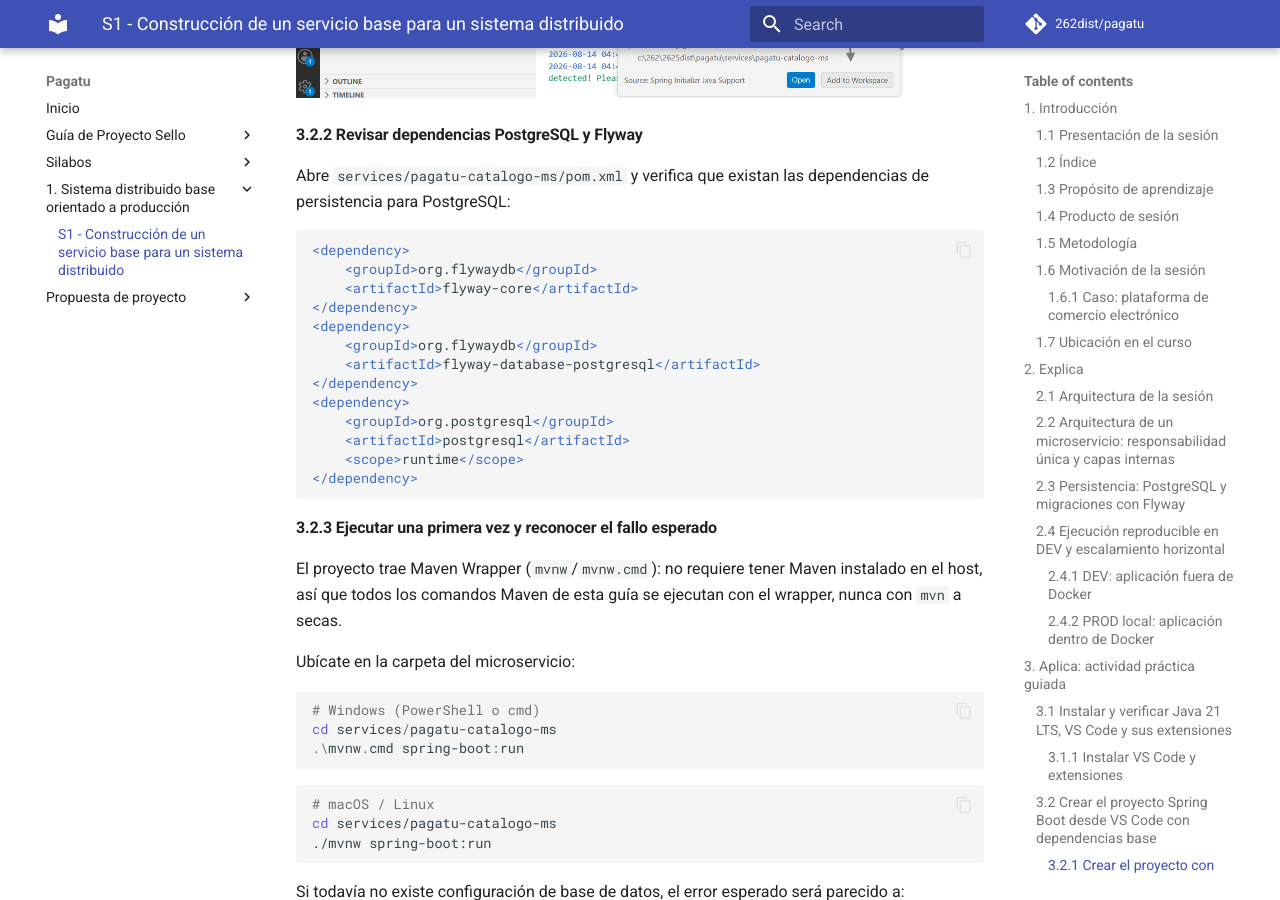
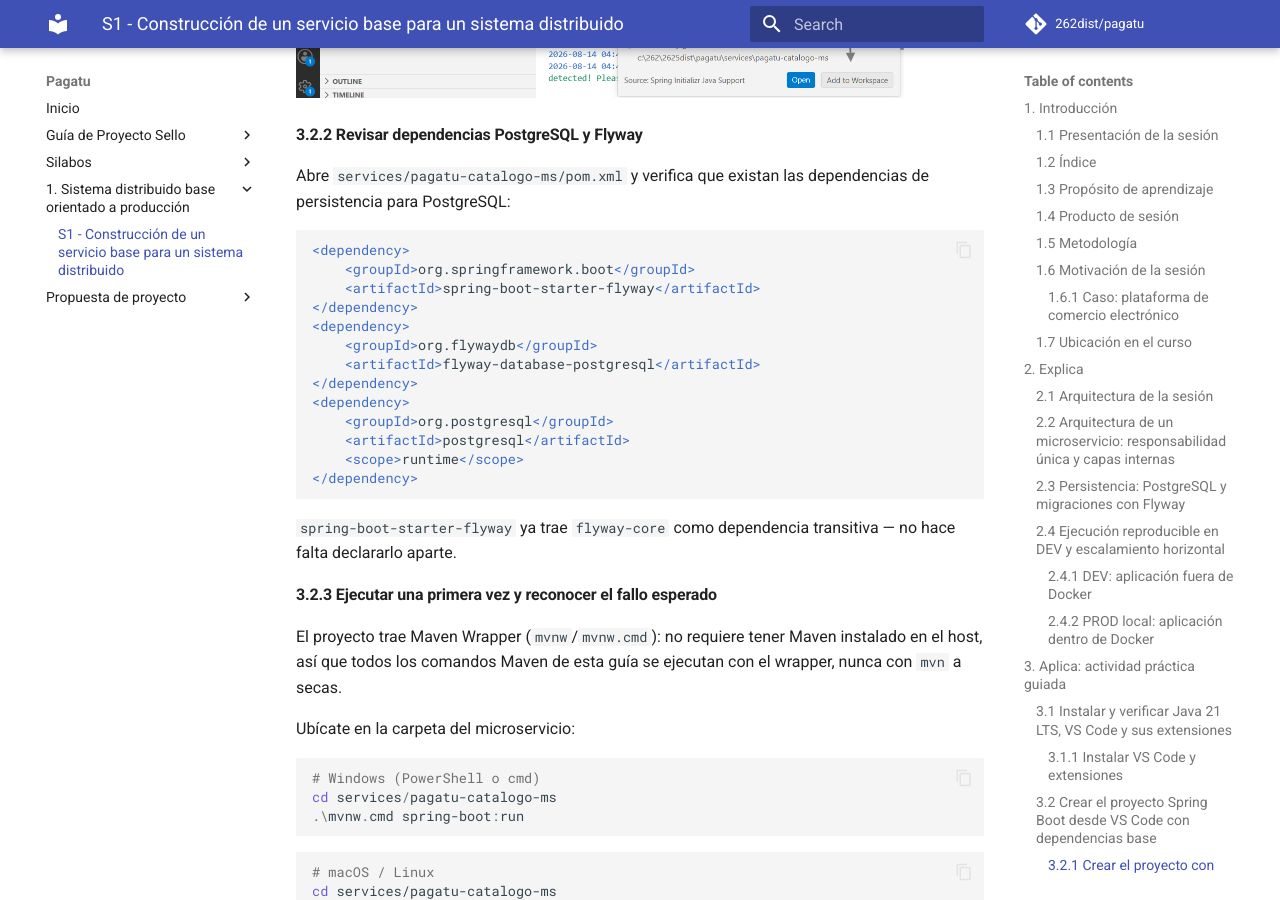
Before and after one commit to rbn-69-cod/pagatu, an MkDocs documentation site: the page built from docs/sesiones/S01_Construccion_Servicio_Base.md, in a window 1280 px wide and 900 px high, scrolled down 16595 px. Built offline with MkDocs 1.6.1 and Material for MkDocs 9.7.7, drawn with Linux system fonts in a browser that asks for light colours; comment, search, counter and statistics services are not loaded.

Commit message:
first commit

````diff
--- a/docs/sesiones/S01_Construccion_Servicio_Base.md
+++ b/docs/sesiones/S01_Construccion_Servicio_Base.md
@@ -461,8 +461,8 @@ Abre `services/pagatu-catalogo-ms/pom.xml` y verifica que existan las dependenci
 
 ```xml
 <dependency>
-    <groupId>org.flywaydb</groupId>
-    <artifactId>flyway-core</artifactId>
+    <groupId>org.springframework.boot</groupId>
+    <artifactId>spring-boot-starter-flyway</artifactId>
 </dependency>
 <dependency>
     <groupId>org.flywaydb</groupId>
@@ -474,6 +474,8 @@ Abre `services/pagatu-catalogo-ms/pom.xml` y verifica que existan las dependenci
     <scope>runtime</scope>
 </dependency>
 ```
+
+`spring-boot-starter-flyway` ya trae `flyway-core` como dependencia transitiva — no hace falta declararlo aparte.
 
 #### 3.2.3 Ejecutar una primera vez y reconocer el fallo esperado
 
````
